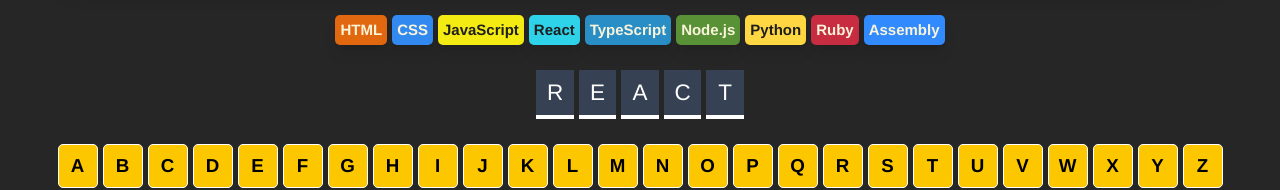
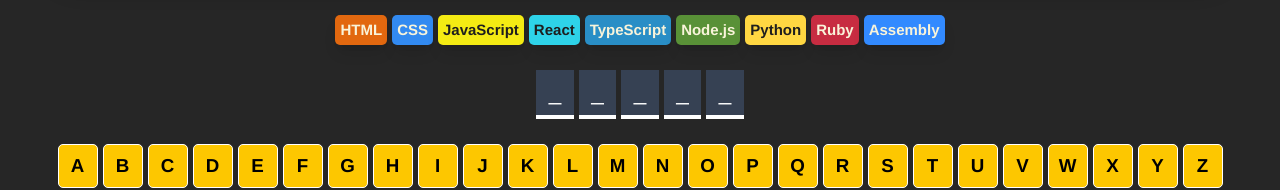
Before and after one commit to vat332/wisielec, a React (Vite) app: page / in a window 1280 px wide. Shown: the part 395-585 px from the top of the page. Built offline with nearby package versions, Linux system fonts and the light colour scheme.

Commit message:
Update letter display logic in Game component to show guessed letters

```diff
--- a/src/components/Game.jsx
+++ b/src/components/Game.jsx
@@ -18,7 +18,7 @@
       key={index}
       className="w-15 py-4 uppercase border-b-4 text-center font-light bg-gray-700"
     >
-      {letter}
+      {guessedLetters.includes(letter) ? letter : "_"}
     </span>
   ));
   return (
```
